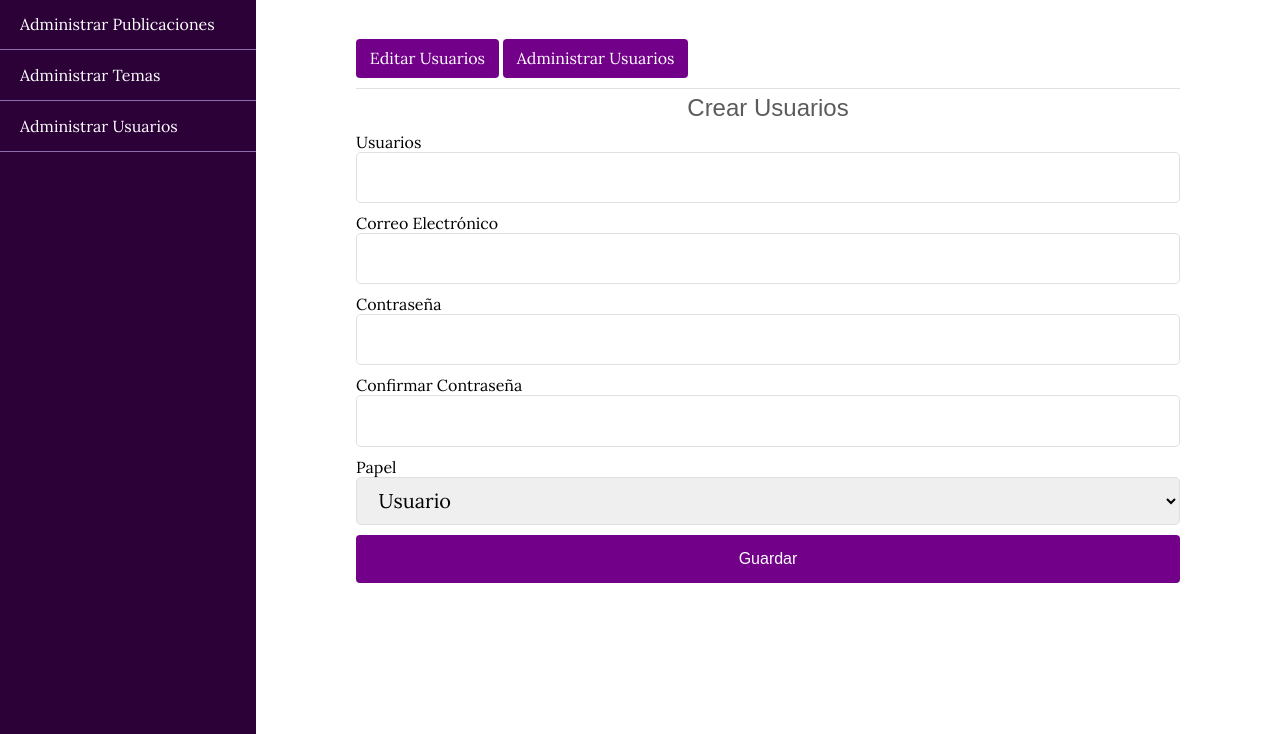
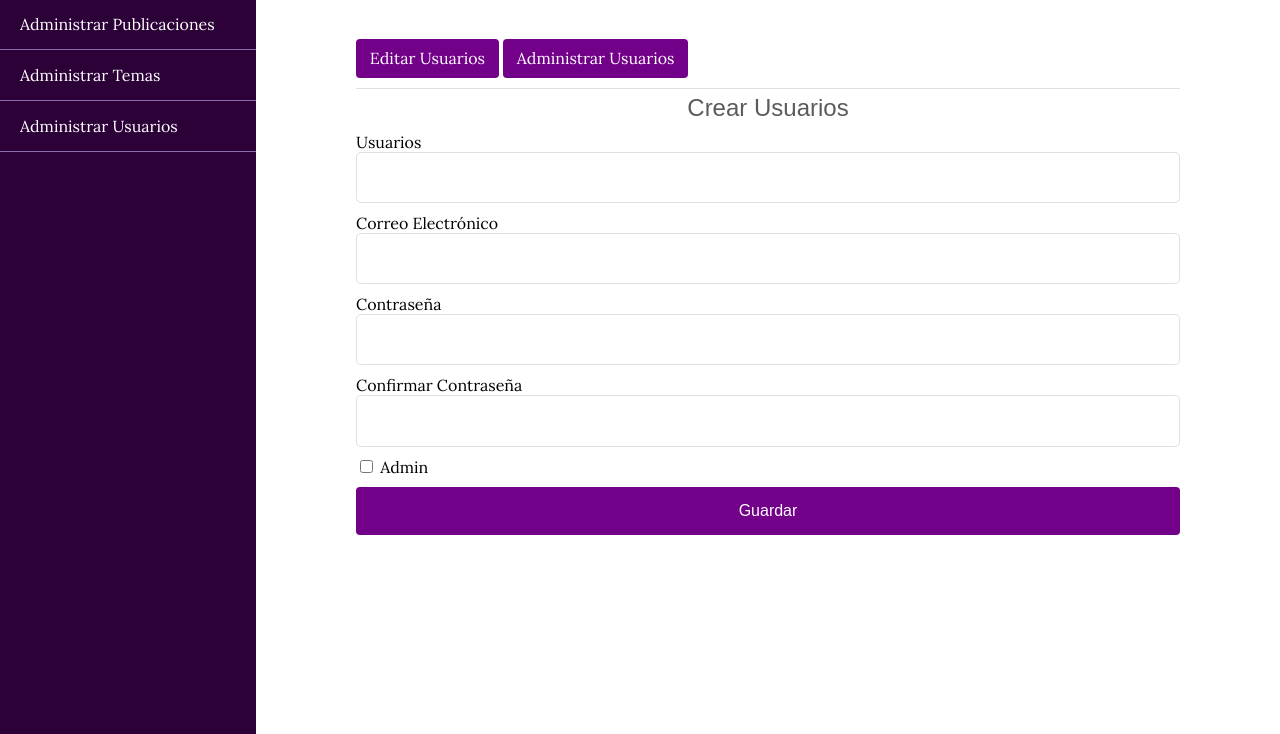
Before and after one commit to Gremis/website_blog, a PHP site: page /admin/users/create.php in a window 1280 px wide. Shown: the part 67-801 px from the top of the page. Run offline with PHP 8.4, Linux system fonts and the light colour scheme; some libraries are stand-ins or nearby versions; some web fonts are replaced.

Commit message:
create users admin

```diff
--- a/admin/users/create.php
+++ b/admin/users/create.php
@@ -1,4 +1,6 @@
 <?php include ("../../path.php"); ?>
+<?php include (ROOT_PATH . "/app/controllers/users.php"); ?>
+
 
 <!DOCTYPE html>
 <html lang="es">
@@ -52,14 +54,13 @@
             <input type="password" name="passwordConf" class="text-input">
           </div>
           <div class="input-group">
-            <label>Papel</label>
-            <select class="text-input" name="role">
-              <option value="user">Usuario</option>
-              <option value="admin">Administrador</option>
-            </select>
+            <label>
+            <input type="checkbox" name="admin">
+            Admin
+            </label>
           </div>
           <div class="input-group">
-            <button type="submit" name="save-user" class="btn">Guardar</button>
+            <button type="submit" name="create-admin" class="btn">Guardar</button>
           </div>
         </form>
       </div>
--- a/app/controllers/users.php
+++ b/app/controllers/users.php
@@ -28,19 +28,28 @@ function loginUser($user){
 }
 
 
-if(isset($_POST['register-btn'])){
+if(isset($_POST['register-btn']) || isset($_POST['create-admin'])){
     $errors = validateUser($_POST);
 
     if(count($errors) === 0){
         unset($_POST['register-btn'], $_POST['passwordConf']);
-        $_POST['admin'] = 0;
-
         $_POST['password'] = password_hash($_POST['password'], PASSWORD_DEFAULT);
 
-        $user_id = create($table, $_POST);
-        $user = selectOne($table, ['id'=> $user_id]);
+        if(isset($_POST['admin'])){
+            $_POST['admin'] = 1;
+            $user_id = create($table, $_POST);
+            $_SESSION['message'] = "Usuario creado exitosamente";
+            $_SESSION['type'] = "Con éxito";
+            header('location: ' . BASE_URL . '/admin/users/index.php');
+            exit();
 
-        loginUser($user);
+        }else{
+            $_POST['admin'] = 0;
+            $user_id = create($table, $_POST);
+            $user = selectOne($table, ['id'=> $user_id]);
+            loginUser($user);
+        }
+
     } else {
         $username = $_POST['username'];
         $email = $_POST['email'];
@@ -49,6 +58,7 @@ if(isset($_POST['register-btn'])){
     }
 
 }
+
 
 
 if (isset($_POST['login-btn'])){
```
